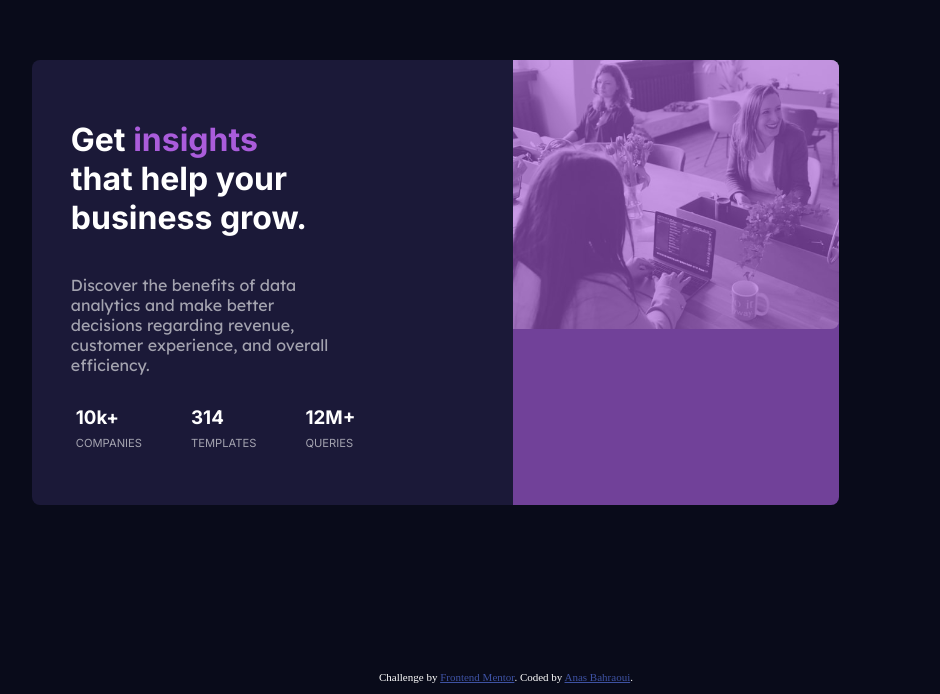
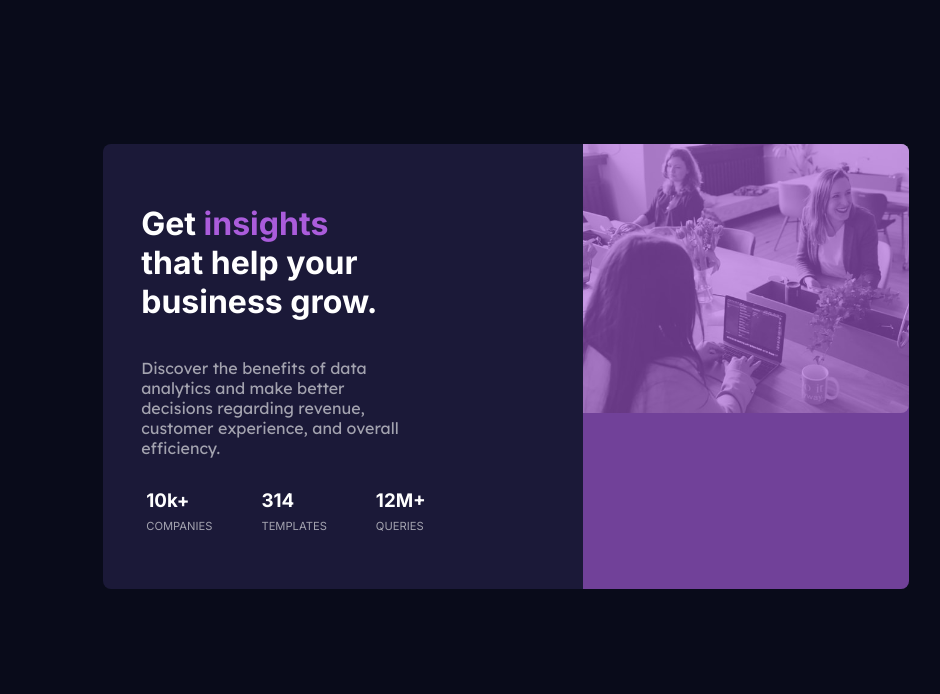
Before and after one commit to Anas127/Stats-preview-card-component, a plain HTML site: page index.html in a window 1280 px wide. Shown: the part 106-800 px from the top of the page, without its empty margins (134-1074 px from the left). Drawn offline with Linux system fonts and the light colour scheme.

Commit message:
Update styles.css

```diff
--- a/styles.css
+++ b/styles.css
@@ -50,7 +50,7 @@ img {
 .container {
     background-color: hsl(244, 38%, 16%);
     border-radius: 8px;
-    margin: 13%;
+    margin: 250px auto;
     width: 57%;
     padding: 3%;
     position: relative;
```
